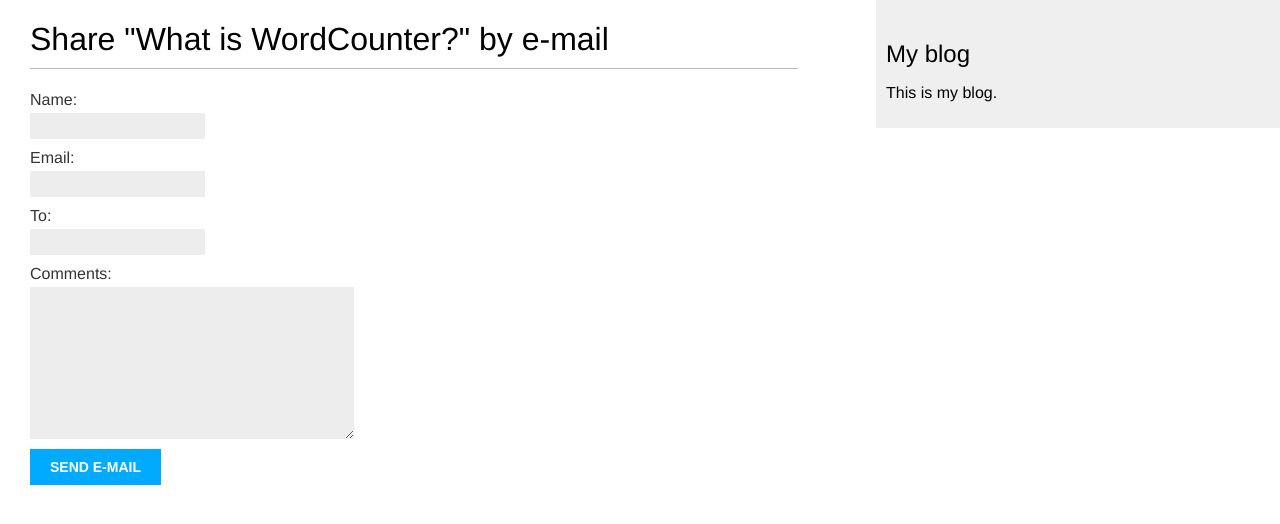
After one commit to ginjardev/blog, a Django app: page /blog/5/share/ in a window 1280 px wide. The commit adds this page. Shown: the top 524 px of the page. Run offline with Django 4.2, Linux system fonts and the light colour scheme; data comes from the database, SQL or seed files in the repository; both versions use the stored data as it was after the commit.

Commit message:
comment for blog

```diff
--- a/blog/forms.py
+++ b/blog/forms.py
@@ -0,0 +1,14 @@
+from django import forms
+from .models import Comment
+
+class EmailPostForm(forms.Form):
+    name = forms.CharField(max_length=25)
+    email = forms.EmailField()
+    to = forms.EmailField()
+    comments = forms.CharField(required=False, widget=forms.Textarea)
+
+
+class CommentForm(forms.ModelForm):
+    class Meta:
+        model = Comment
+        fields = ['name', 'email', 'body']
--- a/blog/models.py
+++ b/blog/models.py
@@ -42,3 +42,19 @@ class Post(models.Model):
             self.publish.day,
             self.slug
         ])
+
+class Comment(models.Model):
+    post = models.ForeignKey(Post, on_delete=models.CASCADE, related_name='comment')
+    name = models.CharField(max_length=80)
+    email = models.EmailField()
+    body = models.TextField()
+    created = models.DateTimeField(auto_now_add=True)
+    updated = models.DateTimeField(auto_now=True)
+    active = models.BooleanField(default=True)
+
+    class Meta:
+        ordering = ['-created']
+        indexes = [models.Index(fields=['created']),]
+
+    def __str__(self):
+        return f'Comment by {self.name} on {self.post}'
--- a/blog/templates/blog/post/detail.html
+++ b/blog/templates/blog/post/detail.html
@@ -6,4 +6,9 @@
     Published {{ post.publish }} by {{ post.author }}
 </p>
 {{ post.body|linebreaks }}
+    <p>
+        <a href="{% url 'blog:post_share' post.id %}">
+            Share this post
+        </a>
+    </p>
 {% endblock %}
--- /dev/null
+++ b/blog/templates/blog/post/share.html
@@ -0,0 +1,17 @@
+{% extends "blog/base.html" %}
+{% block title %}Share a post{% endblock %}
+{% block content %}
+{% if sent %}
+    <h1>E-mail successfully sent</h1>
+    <p>
+        "{{ post.title }}" was successfully sent to {{ form.cleaned_data.to }}.
+    </p>
+{% else %}
+    <h1>Share "{{ post.title }}" by e-mail</h1>
+    <form method="post">
+        {{ form.as_p }}
+        {% csrf_token %}
+        <input type="submit" value="Send e-mail">
+    </form>
+{% endif %}
+{% endblock %}
--- a/blog/urls.py
+++ b/blog/urls.py
@@ -7,5 +7,6 @@ app_name = 'blog'
 urlpatterns = [
     # path('', views.post_list, name='post_list'),
     path('', views.PostListView.as_view(), name='post_list'),
-    path('<int:year>/<int:month>/<int:day>/<slug:post>/', views.post_detail, name= 'post_detail')
+    path('<int:year>/<int:month>/<int:day>/<slug:post>/', views.post_detail, name= 'post_detail'),
+    path('<int:post_id>/share/', views.post_share, name='post_share')
 ]
--- a/blog/views.py
+++ b/blog/views.py
@@ -1,8 +1,10 @@
 from django.shortcuts import render, get_object_or_404
-from .models import Post
+from .models import Post, Comment
 from django.http import Http404
 from django.core.paginator import Paginator, EmptyPage, PageNotAnInteger
 from django.views.generic import ListView
+from .forms import EmailPostForm
+from django.core.mail import send_mail
 
 
 def post_list(request):
@@ -28,6 +30,24 @@ def post_detail(request, year, month, day, post):
 
     return render(request, 'blog/post/detail.html', {'post':post})
 
+def post_share(request, post_id):
+    post = get_object_or_404(Post, id = post_id, status = Post.Status.PUBLISHED)
+    sent = False
+    if request.method == 'POST':
+        form = EmailPostForm(request.POST)
+        if form.is_valid():
+            clean_data = form.cleaned_data
+            post_url = request.build_absolute_uri(post.get_absolute_url())
+            subject = f"{clean_data['name']} recommends you read " f"{post.title}"
+            message = f"Read {post.title} at {post_url}\n\n" \
+                      f"{clean_data['name']}\'s comments: {clean_data['comments']}"
+            send_mail(subject, message, 'arthurshur@gmail.com',[clean_data['to']])
+            sent = True
+    else:
+        form = EmailPostForm()
+    return render(request, 'blog/post/share.html', {'post': post,'form': form, 'sent': sent})
+
+
 
 class PostListView(ListView):
     queryset = Post.published.all()
--- a/blogapp/urls.py
+++ b/blogapp/urls.py
@@ -19,5 +19,5 @@ from django.urls import path, include
 
 urlpatterns = [
     path("admin/", admin.site.urls),
-    path('blog', include('blog.urls', namespace='blog'))
+    path('blog/', include('blog.urls', namespace='blog'))
 ]
```
Also changed, not shown: blog/admin.py (+8 -1 lines), blogapp/settings.py (+8 -0 lines), blog/migrations/0003_comment_comment_blog_commen_created_0e6ed4_idx.py (added), db.sqlite3.
